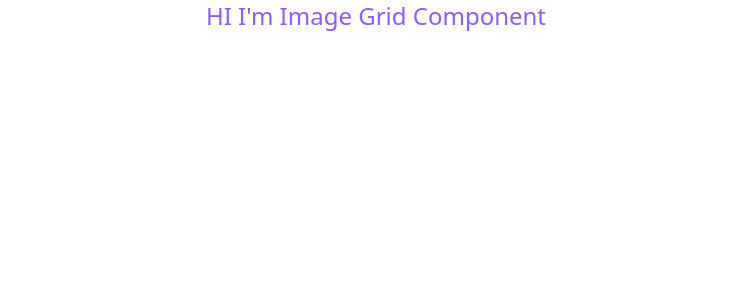
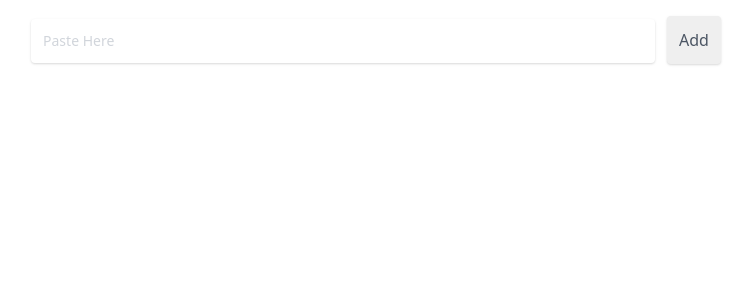
Before and after one commit to AhmadSaman/imgCollection, a React (Create React App) app: page / in a window 1280 px wide. Shown: the top 300 px of the page, without its empty margins (264-1016 px from the left). Built offline with nearby package versions, Linux system fonts and the light colour scheme.

Commit message:
lesson-3:Creating text field and handle input

```diff
--- a/src/App.js
+++ b/src/App.js
@@ -1,10 +1,10 @@
 import Img from "./components/Img";
 import ImgGrid from "./components/ImgGrid";
+import LinkField from "./components/LinkField";
 function App() {
 	return (
 		<div className="App">
-			<Img />
-			<ImgGrid />
+			<LinkField />
 		</div>
 	);
 }
--- a/src/components/LinkField.js
+++ b/src/components/LinkField.js
@@ -1,7 +1,31 @@
-import React from "react";
+import React, { useState, useRef } from "react";
 
 const LinkField = () => {
-	return <div></div>;
+	const inputRef = useRef();
+	const [link, setLink] = useState("");
+	const handleSubmit = (e) => {
+		e.preventDefault();
+		const input = inputRef.current.value;
+		setLink(input);
+		inputRef.current.value = "";
+	};
+	return (
+		<div className="text-field">
+			<form className="m-4 text-center" onSubmit={handleSubmit}>
+				<input
+					type="text"
+					placeholder="Paste Here"
+					className="px-3 py-3 placeholder-gray-300 text-gray-600 relative bg-white rounded text-sm border-0 shadow outline-none focus:outline-none focus:ring w-2/4"
+					ref={inputRef}
+				/>
+				<input
+					type="submit"
+					className="px-3 py-3 rounded ml-3 shadow text-gray-600"
+					value="Add"
+				/>
+			</form>
+		</div>
+	);
 };
 
 export default LinkField;
```
